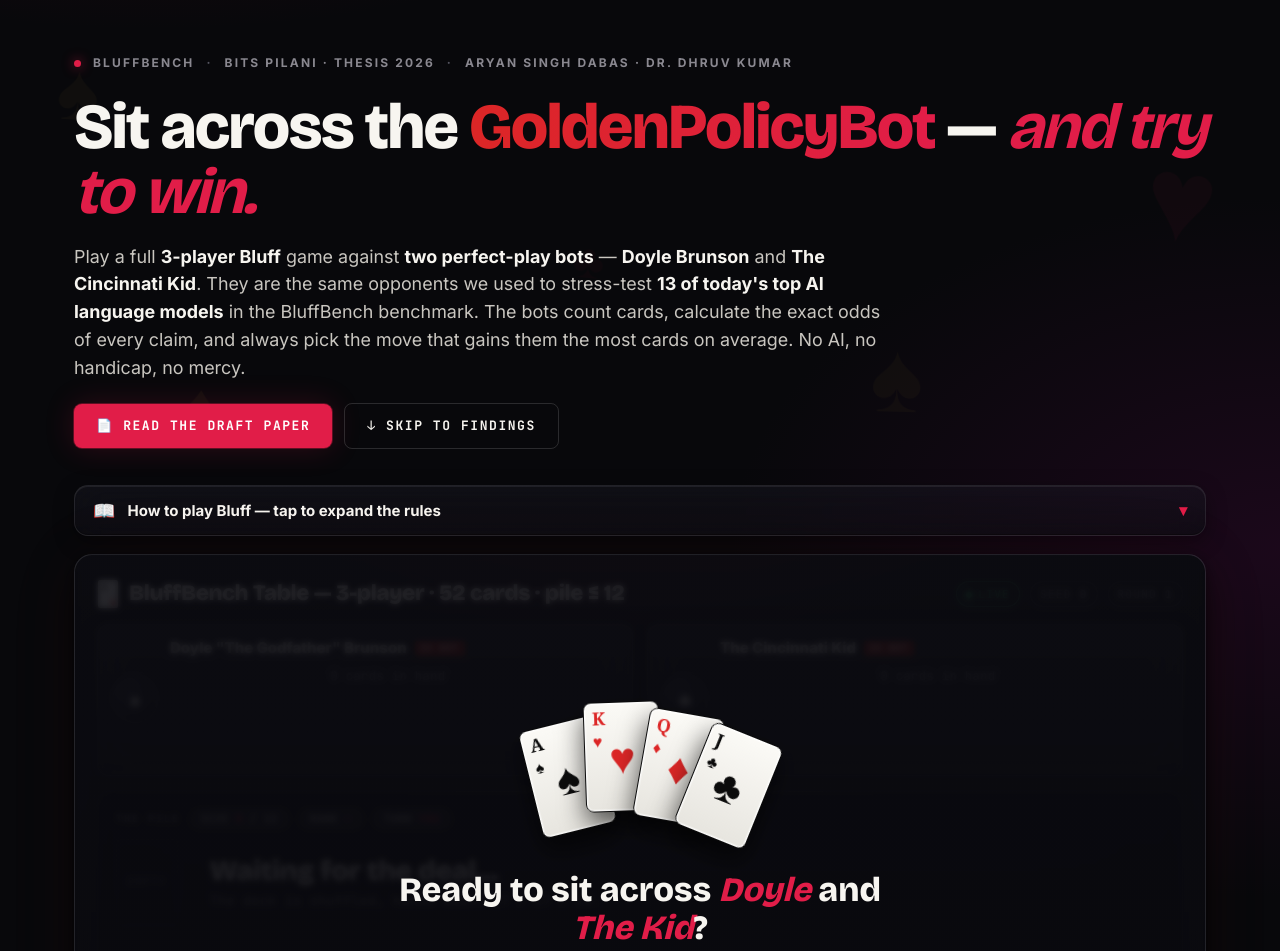
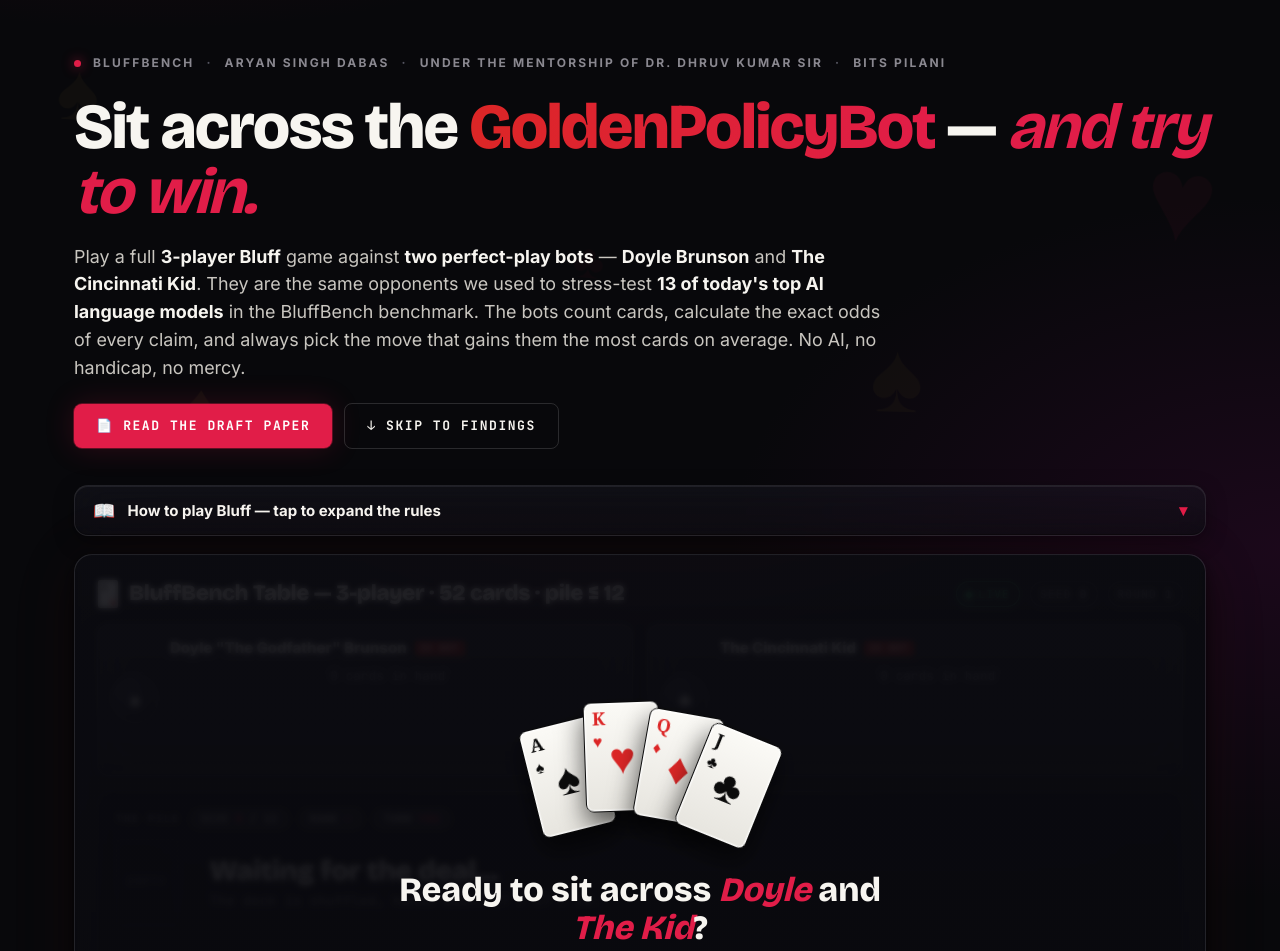
Before and after one commit to CodingItAway23/bluffbench, a plain HTML site: page index.html in a window 1280 px wide. Shown: the top 951 px of the page. Drawn offline with nearby package versions, Linux system fonts and the light colour scheme.

Commit message:
Update attribution: Aryan Singh Dabas under mentorship of Dr. Dhruv Kumar Sir, BITS Pilani; remove EMNLP mention

```diff
--- a/index.html
+++ b/index.html
@@ -803,9 +803,11 @@
       <span class="dot"></span>
       <span>BluffBench</span>
       <span class="sep">·</span>
-      <span>BITS Pilani · Thesis 2026</span>
+      <span>Aryan Singh Dabas</span>
       <span class="sep">·</span>
-      <span>Aryan Singh Dabas · Dr. Dhruv Kumar</span>
+      <span>under the mentorship of Dr. Dhruv Kumar Sir</span>
+      <span class="sep">·</span>
+      <span>BITS Pilani</span>
     </div>
     <h1>Sit across the <span class="accent">GoldenPolicyBot</span> — <span class="em">and try to win.</span></h1>
     <p class="sub">Play a full <b>3-player Bluff</b> game against <b>two perfect-play bots</b> — <b>Doyle Brunson</b> and <b>The Cincinnati Kid</b>. They are the same opponents we used to stress-test <b>13 of today's top AI language models</b> in the BluffBench benchmark. The bots count cards, calculate the exact odds of every claim, and always pick the move that gains them the most cards on average. No AI, no handicap, no mercy.</p>
@@ -1232,7 +1234,7 @@
     <div class="faq-grp">
       <div class="grp-h">About the project</div>
       <details class="faq-q"><summary>Who built this?</summary><div class="ans">
-        <p><b>Aryan Singh Dabas</b>, BITS Pilani thesis project, mentored by <b>Dr. Dhruv Kumar</b>. Target venue: EMNLP 2026.</p>
+        <p><b>Aryan Singh Dabas</b>, under the mentorship of <b>Dr. Dhruv Kumar Sir</b> at BITS Pilani.</p>
         <p>The benchmark, evaluation engine, multi-turn simulator, four baseline policies, calibration suite, no-challenge causal ablation, prompt-sensitivity study, forced-Chain-of-Thought study, and this browser demo are all part of the same release.</p>
       </div></details>
 
@@ -1263,8 +1265,8 @@
 
 <footer>
   <div class="wrap">
-    <span><b>BluffBench</b> · A thesis project by <b>Aryan Singh Dabas</b>, mentored by <b>Dr. Dhruv Kumar</b> · BITS Pilani <span class="footer-ace" title="Psst — try typing ‘bluff’ anywhere on the page">♠</span></span>
-    <span class="mono">EMNLP 2026 · f20220148@pilani.bits-pilani.ac.in</span>
+    <span><b>BluffBench</b> · <b>Aryan Singh Dabas</b> · under the mentorship of <b>Dr. Dhruv Kumar Sir</b> · BITS Pilani <span class="footer-ace" title="Psst — try typing ‘bluff’ anywhere on the page">♠</span></span>
+    <span class="mono">f20220148@pilani.bits-pilani.ac.in</span>
   </div>
 </footer>
 
```
